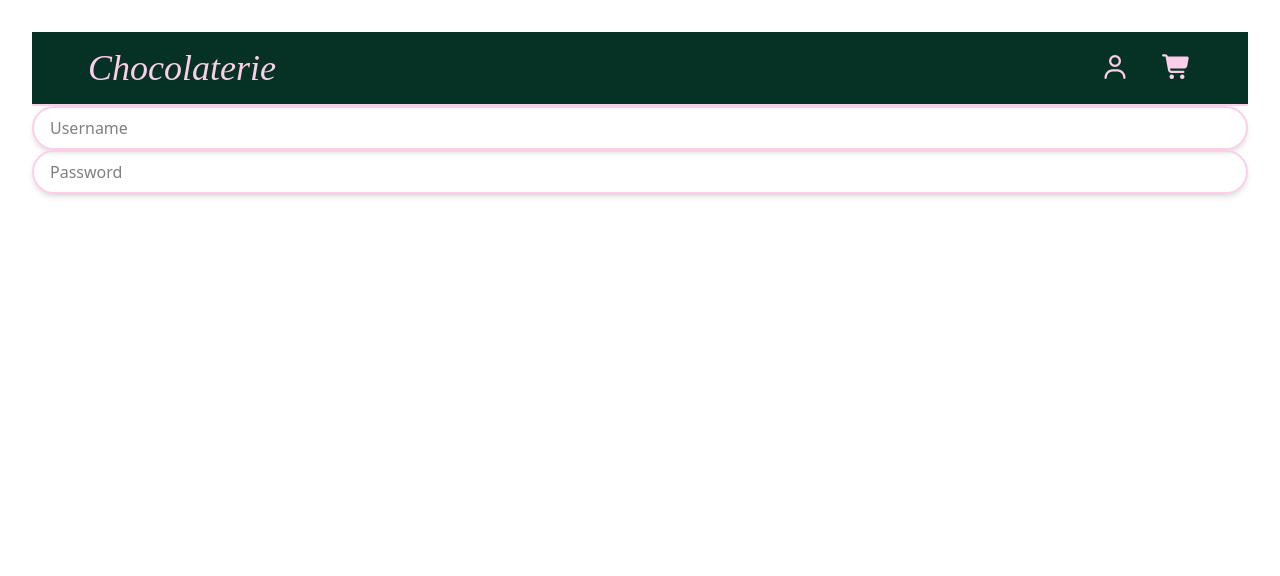
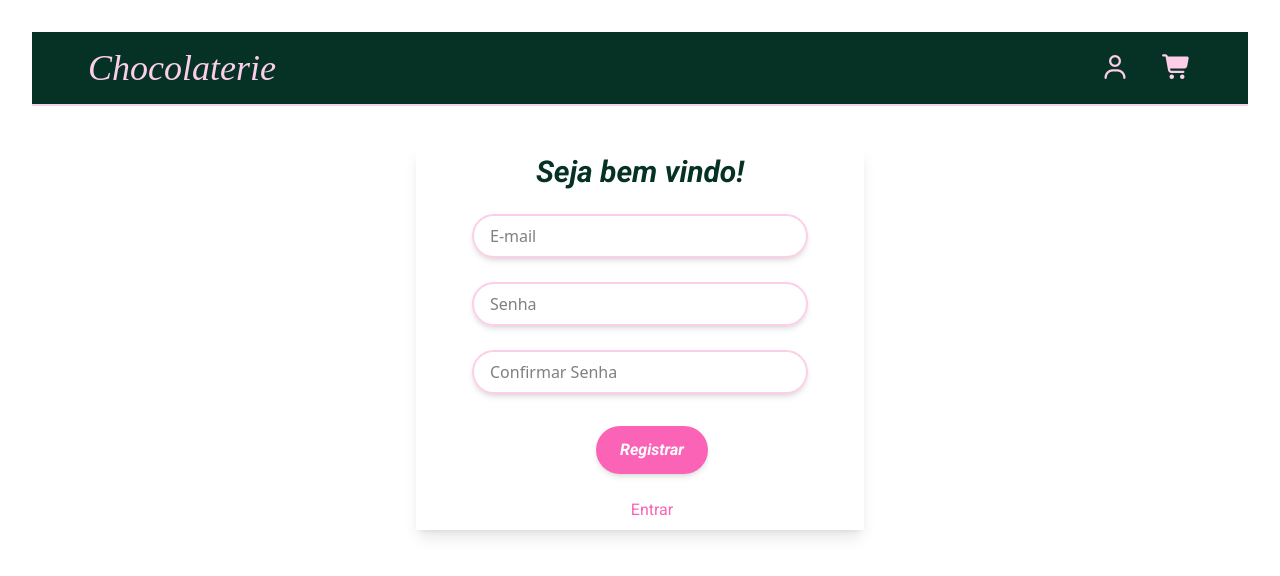
Before and after one commit to Lucas-Faleiro/project-chocolaterie, a React (Vite) app: page /register in a window 1280 px wide. Shown: the top 576 px of the page. Built offline with nearby package versions, Linux system fonts and the light colour scheme; a web font is replaced by a local one.

Commit message:
Add: initial authentication structure and some minor css changes

```diff
--- a/src/components/custom/inputBox.jsx
+++ b/src/components/custom/inputBox.jsx
@@ -1,12 +1,27 @@
-function InputBox({ type = "text", placeholder = "", value, onChange }) {
+function InputBox({
+  type = "text",
+  placeholder = "",
+  value,
+  onChange,
+  labelId,
+  labelText,
+  errorMessage,
+}) {
   return (
+    <>
+      <label htmlFor={labelId}>{labelText}</label>
       <input
         type={type}
         placeholder={placeholder}
         value={value}
         onChange={onChange}
         className="border-2 border-pink-200 rounded-full px-4 py-2 w-full focus:outline-none focus:border-pink-400 shadow-md"
+        id={labelId}
       />
+      <div className="text-red-500 text-sm font-[roboto] ml-2">
+        {errorMessage}
+      </div>
+    </>
   );
 }
 
--- a/src/index.css
+++ b/src/index.css
@@ -3,3 +3,9 @@
 @theme {
   --color-bg-header: #053225;
 }
+
+#root {
+  min-height: 100dvh;
+  display: flex;
+  flex-direction: column;
+}
--- a/src/pages/authentication/Login.jsx
+++ b/src/pages/authentication/Login.jsx
@@ -1,12 +1,29 @@
-import { Header } from "../../components";
+import { Button, Header } from "../../components";
 import InputBox from "../../components/custom/inputBox";
+import { Link } from "react-router";
 
 function Login() {
   return (
     <>
       <Header />
-      <InputBox placeholder="Username" />
-      <InputBox type="password" placeholder="Password" />
+      <div className="flex justify-center items-start min-h-[calc(100dvh-74px)]">
+        <div className="flex flex-col gap-2 px-14 mt-10 w-md shadow-lg h-96 justify-center">
+          <div className="font-[roboto] font-bold italic text-3xl text-center text-bg-header mb-2">
+            Seja bem vindo!
+          </div>
+          <InputBox type="email" placeholder="E-mail" labelId="email" />
+          <InputBox type="password" placeholder="Senha" labelId="password" />
+          <Button className="bg-pink-400 text-white font-[roboto] font-bold italic rounded-full px-6 py-2 h-12 self-center hover:bg-pink-500 shadow-md cursor-pointer mt-4">
+            Entrar
+          </Button>
+          <Link
+            to="/register"
+            className="text-center mt-4 text-pink-400 hover:underline font-[roboto]"
+          >
+            Registrar
+          </Link>
+        </div>
+      </div>
     </>
   );
 }
--- a/src/pages/authentication/Register.jsx
+++ b/src/pages/authentication/Register.jsx
@@ -1,12 +1,134 @@
-import { Header } from "../../components";
+import React from "react";
+import { Button, Header } from "../../components";
 import InputBox from "../../components/custom/inputBox";
+import { Link } from "react-router";
+
+const errorData = {
+  email: { message: "", visible: false },
+  password: { message: "", visible: false },
+  confirmPassword: { message: "", visible: false },
+};
 
 function Register() {
+  const [email, setEmail] = React.useState("");
+  const [password, setPassword] = React.useState("");
+  const [confirmPassword, setConfirmPassword] = React.useState("");
+  const [errorMessage, setErrorMessage] = React.useState(errorData);
+
+  const handleRegister = () => {
+    setErrorMessage(errorData);
+    const emailRegex = /^[^\s@]+@[^\s@]+\.[^\s@]+$/;
+
+    if (email === "") {
+      setErrorMessage((prev) => ({
+        ...prev,
+        email: { message: "Email é obrigatório", visible: true },
+      }));
+      return;
+    }
+    if (!emailRegex.test(email)) {
+      setErrorMessage((prev) => ({
+        ...prev,
+        email: { message: "Email inválido", visible: true },
+      }));
+      return;
+    }
+
+    if (password === "") {
+      setErrorMessage((prev) => ({
+        ...prev,
+        password: { message: "Senha é obrigatório", visible: true },
+      }));
+      return;
+    }
+    if (password.length < 6) {
+      setErrorMessage((prev) => ({
+        ...prev,
+        password: {
+          message: "Senha precisa conter pelo menos 6 caractéres",
+          visible: true,
+        },
+      }));
+      return;
+    }
+    if (confirmPassword === "") {
+      setErrorMessage((prev) => ({
+        ...prev,
+        confirmPassword: {
+          message: "Senha de confirmação é obrigatório",
+          visible: true,
+        },
+      }));
+      return;
+    }
+    if (confirmPassword !== password) {
+      setErrorMessage((prev) => ({
+        ...prev,
+        confirmPassword: {
+          message: "Senha de confirmação não está igual a senha",
+          visible: true,
+        },
+      }));
+      return;
+    }
+  };
+
   return (
     <>
       <Header />
-      <InputBox placeholder="Username" />
-      <InputBox type="password" placeholder="Password" />
+      <div className="flex justify-center items-start min-h-[calc(100dvh-74px)]">
+        <div className="flex flex-col gap-2 px-14 mt-10 w-md shadow-lg h-96 justify-center">
+          <div className="font-[roboto] font-bold italic text-3xl text-center text-bg-header mb-2">
+            Seja bem vindo!
+          </div>
+          <InputBox
+            type="email"
+            placeholder="E-mail"
+            labelId="email"
+            value={email}
+            onChange={(e) => setEmail(e.target.value)}
+            errorMessage={
+              errorMessage.email.visible ? errorMessage.email.message : null
+            }
+          />
+          <InputBox
+            type="password"
+            placeholder="Senha"
+            labelId="password"
+            value={password}
+            onChange={(e) => setPassword(e.target.value)}
+            errorMessage={
+              errorMessage.password.visible
+                ? errorMessage.password.message
+                : null
+            }
+          />
+          <InputBox
+            type="password"
+            placeholder="Confirmar Senha"
+            labelId="confirmPassword"
+            value={confirmPassword}
+            onChange={(e) => setConfirmPassword(e.target.value)}
+            errorMessage={
+              errorMessage.confirmPassword.visible
+                ? errorMessage.confirmPassword.message
+                : null
+            }
+          />
+          <Button
+            className="bg-pink-400 text-white font-[roboto] font-bold italic rounded-full px-6 py-2 h-12 self-center ml-6 hover:bg-pink-500 shadow-md cursor-pointer mt-4"
+            onClick={handleRegister}
+          >
+            Registrar
+          </Button>
+          <Link
+            to="/login"
+            className="text-center mt-4 text-pink-400 hover:underline ml-6 font-[roboto]"
+          >
+            Entrar
+          </Link>
+        </div>
+      </div>
     </>
   );
 }
--- /dev/null
+++ b/src/services/Authentication.js
@@ -0,0 +1,6 @@
+const Authentication = {
+  login: async (email, password) => {},
+  register: async (email, password) => {},
+};
+
+export default Authentication;
```
Lines whose indentation alone changed are shown as unchanged.
